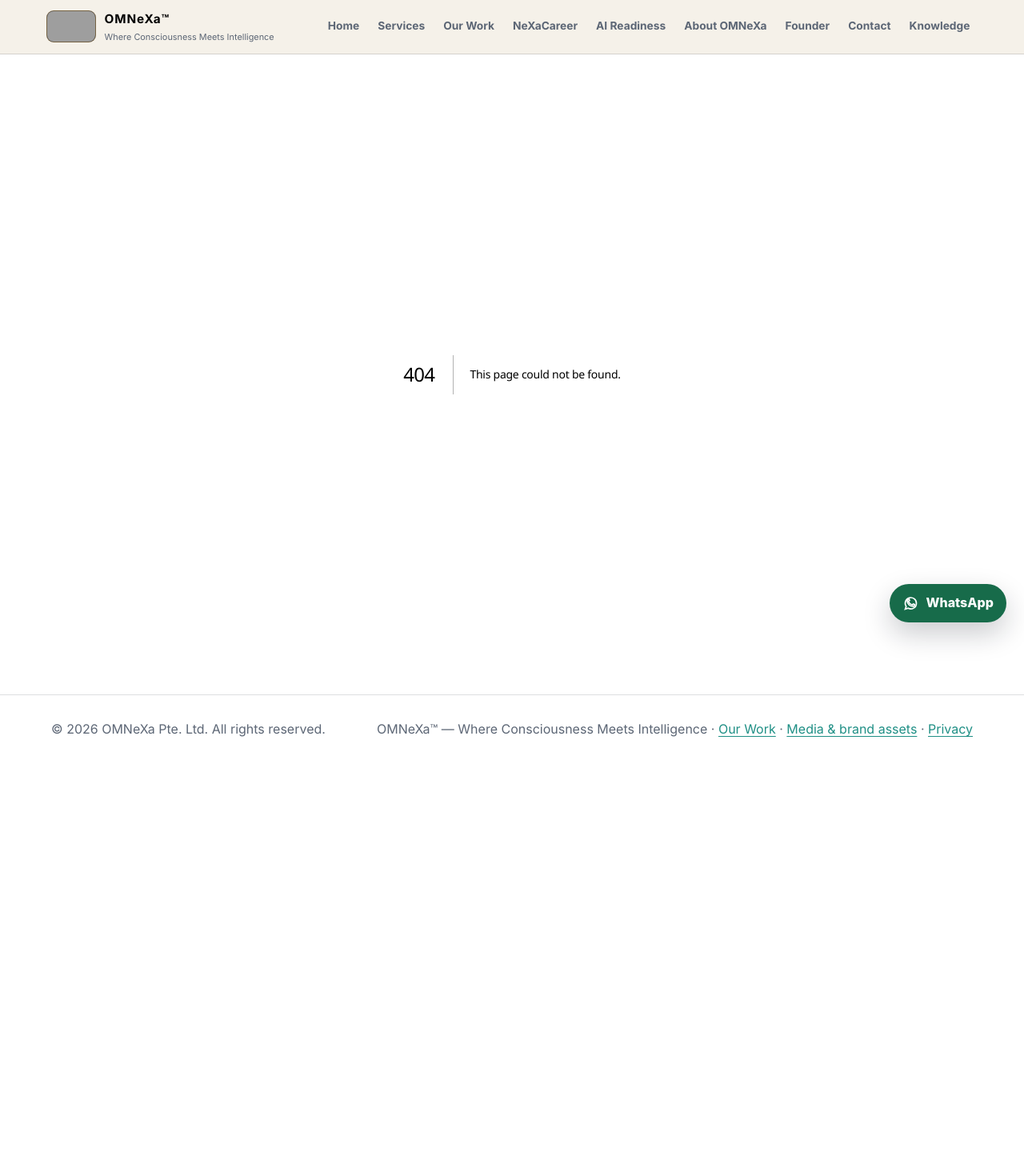
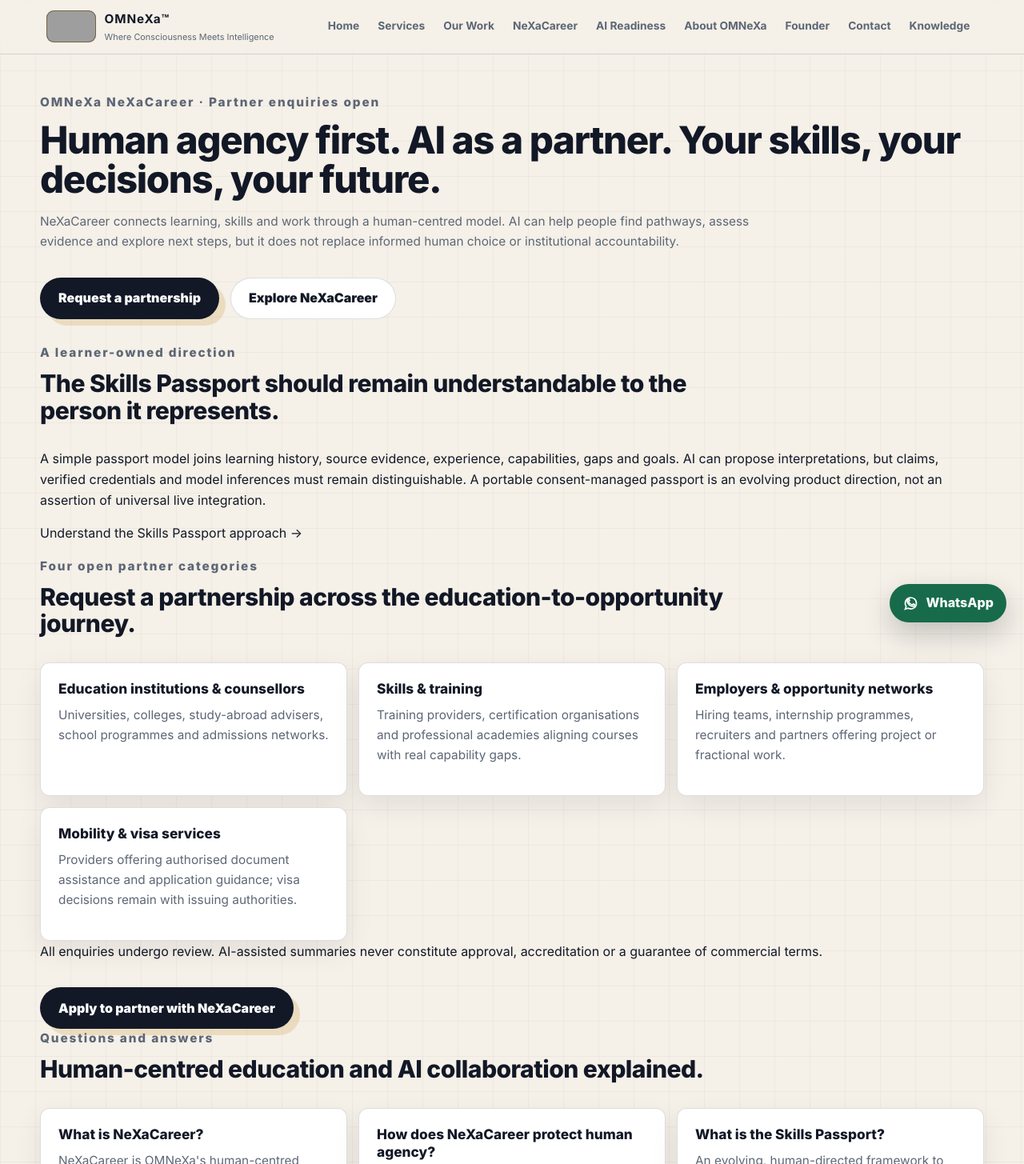
Before and after one commit to HumanSamaritan/OMNEXAFuture, a Next.js app: page /nexacareer in a window 1280 px wide. Before the commit this address had no page. Shown: the top 1455 px of the page at 80% size. Before the commit the page ends 955 px from the top, so only its background shows below. Built offline with nearby package versions, Linux system fonts and the light colour scheme; grey boxes are pictures that could not be loaded.

Commit message:
feat(omnexa): add flagship NeXaCareer landing page

```diff
--- /dev/null
+++ b/app/nexacareer/page.tsx
@@ -0,0 +1,56 @@
+import type { Metadata } from "next";
+
+const partnerGroups = [
+  {title:"Education institutions & counsellors",text:"Universities, colleges, study-abroad advisers, school programmes and admissions networks."},
+  {title:"Skills & training",text:"Training providers, certification organisations and professional academies aligning courses with real capability gaps."},
+  {title:"Employers & opportunity networks",text:"Hiring teams, internship programmes, recruiters and partners offering project or fractional work."},
+  {title:"Mobility & visa services",text:"Providers offering authorised document assistance and application guidance; visa decisions remain with issuing authorities."}
+];
+const faqs = [
+  {question:"What is NeXaCareer?",answer:"NeXaCareer is OMNeXa's human-centred ecosystem connecting education discovery, skills assessment, career opportunity pathways and approved partner collaboration."},
+  {question:"How does NeXaCareer protect human agency?",answer:"AI is positioned as decision support. The person can evaluate and challenge suggestions; institutions, employers, partners and authorities retain their own decisions. Product controls must be validated in practice."},
+  {question:"What is the Skills Passport?",answer:"An evolving, human-directed framework to organise learning, skills, evidence, experience, capability gaps and next steps. An AI-inferred skill is not the same as a verified credential; universal passport portability remains a roadmap goal."},
+  {question:"Who can request NeXaCareer partnership?",answer:"Education and counselling organisations, skills and training providers, employers and opportunity networks, and mobility or visa-support providers can submit an enquiry. OMNeXa reviews applications before public listing."}
+];
+
+export const metadata: Metadata = {
+  title: "NeXaCareer | Human Agency, Skills Passport & Education Partnerships",
+  description: "NeXaCareer by OMNeXa is open for education, training, employer and mobility partner enquiries. Discover human-led AI career guidance, Skills Passport design and accountable partnership review.",
+  alternates:{canonical:"/nexacareer"},
+  openGraph:{title:"NeXaCareer: Human Agency First. AI as a Partner.",description:"Education, skills, jobs and mobility partners connected around people with AI as a decision-support partner.",url:"https://www.omnexagoc.com/nexacareer",type:"website"}
+};
+
+export default function NexaCareerPage(){
+  return <main>
+    <script type="application/ld+json" dangerouslySetInnerHTML={{__html:JSON.stringify({
+      "@context":"https://schema.org","@graph":[
+        {"@type":"WebPage","@id":"https://www.omnexagoc.com/nexacareer#webpage","url":"https://www.omnexagoc.com/nexacareer","name":"NeXaCareer: Human Agency, Skills Passport & Partner Ecosystem","about":{"@id":"https://www.omnexagoc.com/#organization"}},
+        {"@type":"FAQPage","mainEntity":faqs.map(f=>({"@type":"Question","name":f.question,"acceptedAnswer":{"@type":"Answer","text":f.answer}}))}
+      ]
+    })}}/>
+    <section className="section-shell aligned-section page-hero">
+      <p className="eyebrow">OMNeXa NeXaCareer · Partner enquiries open</p>
+      <h1>Human agency first. AI as a partner. Your skills, your decisions, your future.</h1>
+      <p>NeXaCareer connects learning, skills and work through a human-centred model. AI can help people find pathways, assess evidence and explore next steps, but it does not replace informed human choice or institutional accountability.</p>
+      <div className="hero-actions">
+        <a className="button primary" href="https://omnexa-career.omnexagoc.com/partners">Request a partnership</a>
+        <a className="button secondary" href="https://omnexa-career.omnexagoc.com/">Explore NeXaCareer</a>
+      </div>
+    </section>
+    <section className="section-shell aligned-section">
+      <div className="section-heading"><p className="eyebrow">A learner-owned direction</p><h2>The Skills Passport should remain understandable to the person it represents.</h2></div>
+      <p>A simple passport model joins learning history, source evidence, experience, capabilities, gaps and goals. AI can propose interpretations, but claims, verified credentials and model inferences must remain distinguishable. A portable consent-managed passport is an evolving product direction, not an assertion of universal live integration.</p>
+      <p><a href="https://omnexa-career.omnexagoc.com/skill-passport">Understand the Skills Passport approach →</a></p>
+    </section>
+    <section className="section-shell aligned-section">
+      <div className="section-heading"><p className="eyebrow">Four open partner categories</p><h2>Request a partnership across the education-to-opportunity journey.</h2></div>
+      <div className="service-preview-grid">{partnerGroups.map(p=><article className="service-card" key={p.title}><h3>{p.title}</h3><p>{p.text}</p></article>)}</div>
+      <p>All enquiries undergo review. AI-assisted summaries never constitute approval, accreditation or a guarantee of commercial terms.</p>
+      <div className="hero-actions"><a className="button primary" href="https://omnexa-career.omnexagoc.com/partners#partner-enquiry">Apply to partner with NeXaCareer</a></div>
+    </section>
+    <section className="section-shell aligned-section">
+      <div className="section-heading"><p className="eyebrow">Questions and answers</p><h2>Human-centred education and AI collaboration explained.</h2></div>
+      <div className="service-preview-grid">{faqs.map(f=><article className="service-card" key={f.question}><h3>{f.question}</h3><p>{f.answer}</p></article>)}</div>
+    </section>
+  </main>;
+}
```
